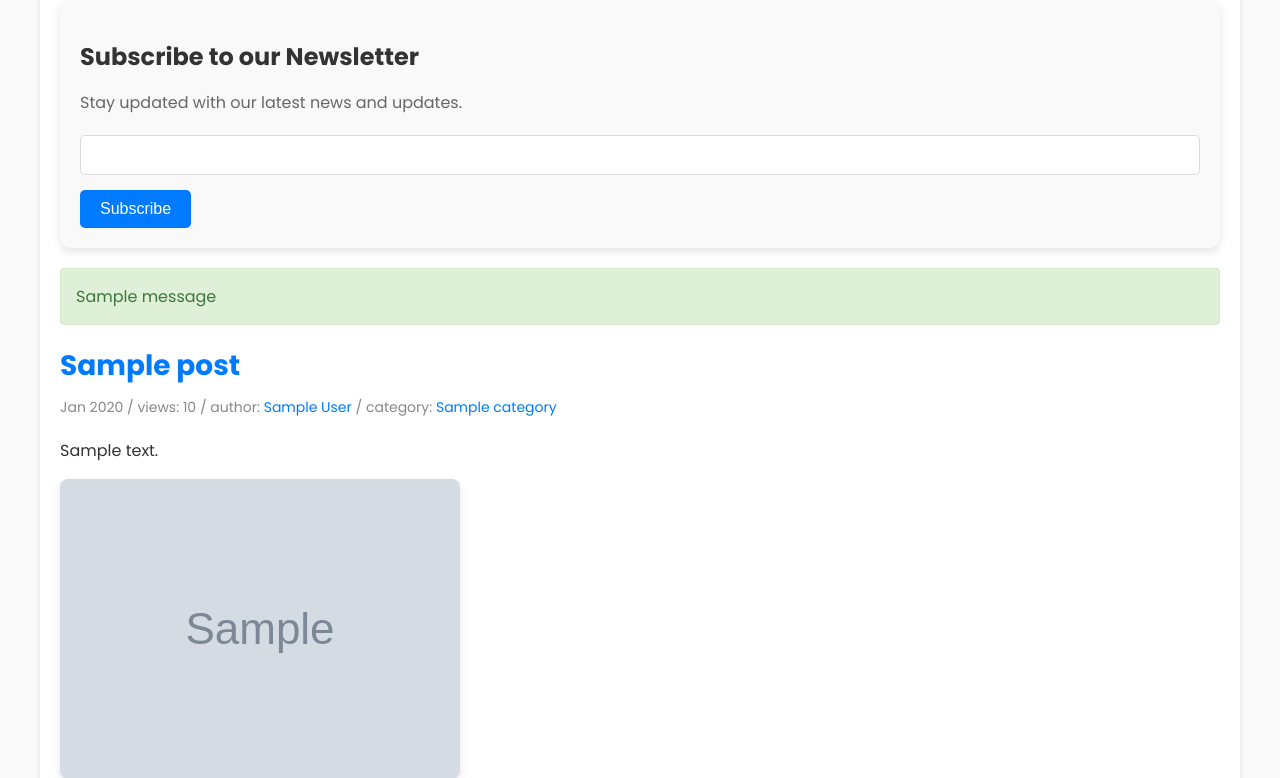
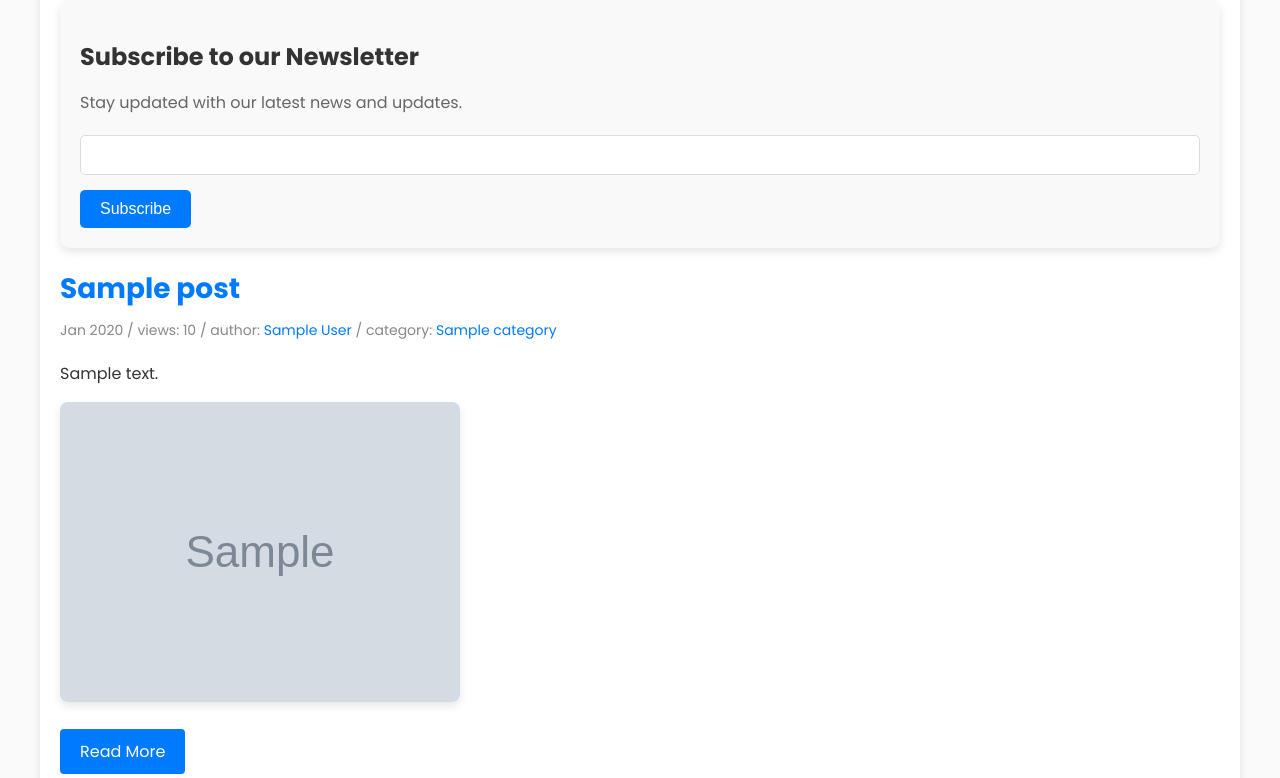
Before and after one commit to SaeedSaedi/Django_API, a Django app: page / in a window 1280 px wide. Shown: the part 344-1122 px from the top of the page. Run offline with Django 5.2, Linux system fonts and the light colour scheme; tables that the repository leaves empty hold one stand-in row (values such as "Sample post"); grey boxes marked "Sample" are stand-in pictures; one stand-in notice (Sample message) is shown.

Commit message:
remove messages from home

```diff
--- a/templates/blog/home.html
+++ b/templates/blog/home.html
@@ -20,15 +20,7 @@
             <button type="submit">Subscribe</button>
         </form>
     </div>
-    {% if messages %}
-    <div class="messages">
-        {% for message in messages %}
-        <div class="alert {% if message.tags %}alert-{{ message.tags }}{% endif %}" role="alert">
-            {{ message }}
-        </div>
-        {% endfor %}
-    </div>
-    {% endif %}
+
     {% for post in posts %}
     <div class="blog-post">
         <div class="post-title">
```
